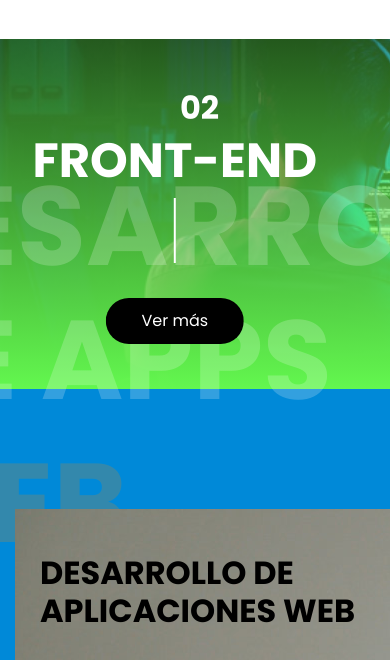
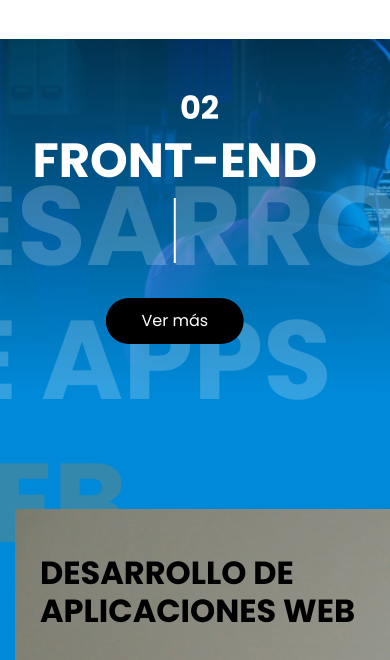
Before and after one commit to lciro/Des_Apps_Web, a plain HTML site: page index.html in a window 390 px wide. Shown: the part 156-816 px from the top of the page. Drawn offline with nearby package versions, Linux system fonts and the light colour scheme; some packages are replaced by stand-ins of ours; a web font is replaced by a local one.

Commit message:
Update responsive.css

```diff
--- a/css/responsive.css
+++ b/css/responsive.css
@@ -19,7 +19,7 @@
 
     .hero_area::before {
 
-        background: linear-gradient(to bottom, transparent, #63f74f);
+        background: linear-gradient(to bottom, transparent, #0089d8);
 
     }
 
```
